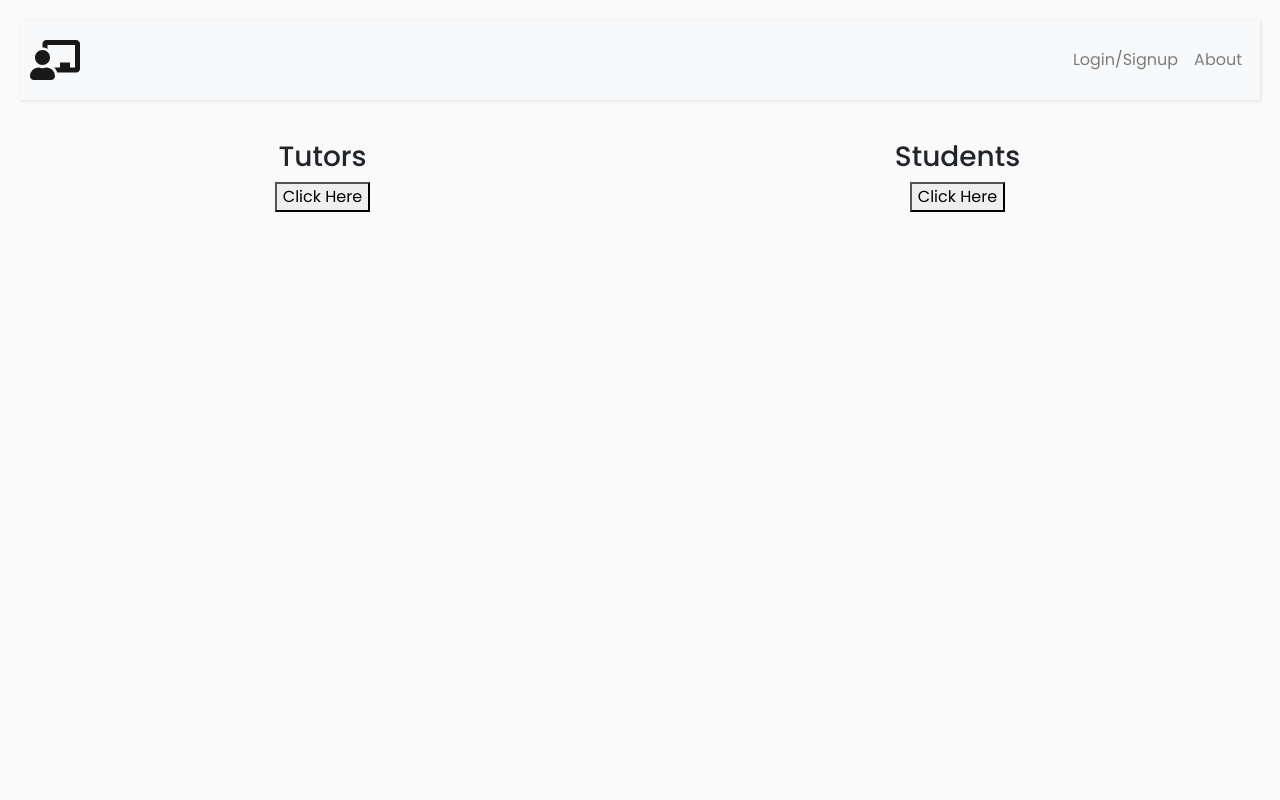
After one commit to asz9qm/CS3240-Project, a Django app: template main/templates/main/choicePage.html in a window 1280 px wide. The commit adds this page. Run offline with Django 3.2, Linux system fonts and the light colour scheme; the template is opened without the code that fills it, so the values that code supplies are empty; some libraries are stand-ins or nearby versions.

Commit message:
Choice Page

```diff
--- /dev/null
+++ b/main/templates/main/choicePage.html
@@ -0,0 +1,25 @@
+{% extends 'main/sidebar.html' %}
+{% load static %}
+    {% block content%}
+    <head>
+        <link rel="stylesheet"type = "text/css" href="{% static '/main/rating.css' %}">
+    </head>
+    <body>
+        <div class="row text-center" name="stuff">
+            <div class="col-md-6">
+                <h3> Tutors</h3>
+                <a href="/maps"><button>Click Here</button></a>
+            </div>
+            <div class="col-md-6">
+                <h3> Students</h3>
+                <a href="#"><button>Click Here</button></a>
+            </div>
+
+
+
+
+        </div>
+    </body>
+
+
+{% endblock %}
--- a/main/templates/main/main.html
+++ b/main/templates/main/main.html
@@ -27,8 +27,8 @@
             </div>
 
             <div class="col-md-4">
-              <h3> Maps </h3>
-              <a href="http://127.0.0.1:8000/maps">Maps</a>
+              <h3> Get Started Here </h3>
+              <a href="/choice"><button>Get Started</button></a>
 
           </div>
 
--- a/main/urls.py
+++ b/main/urls.py
@@ -4,5 +4,6 @@ from . import views
 from django.views.generic import TemplateView
 
 urlpatterns = [
-    path('', TemplateView.as_view(template_name="main/main.html"))
+    path('', TemplateView.as_view(template_name="main/main.html")),
+    path('choice', TemplateView.as_view(template_name="main/choicePage.html"))
 ]
```
